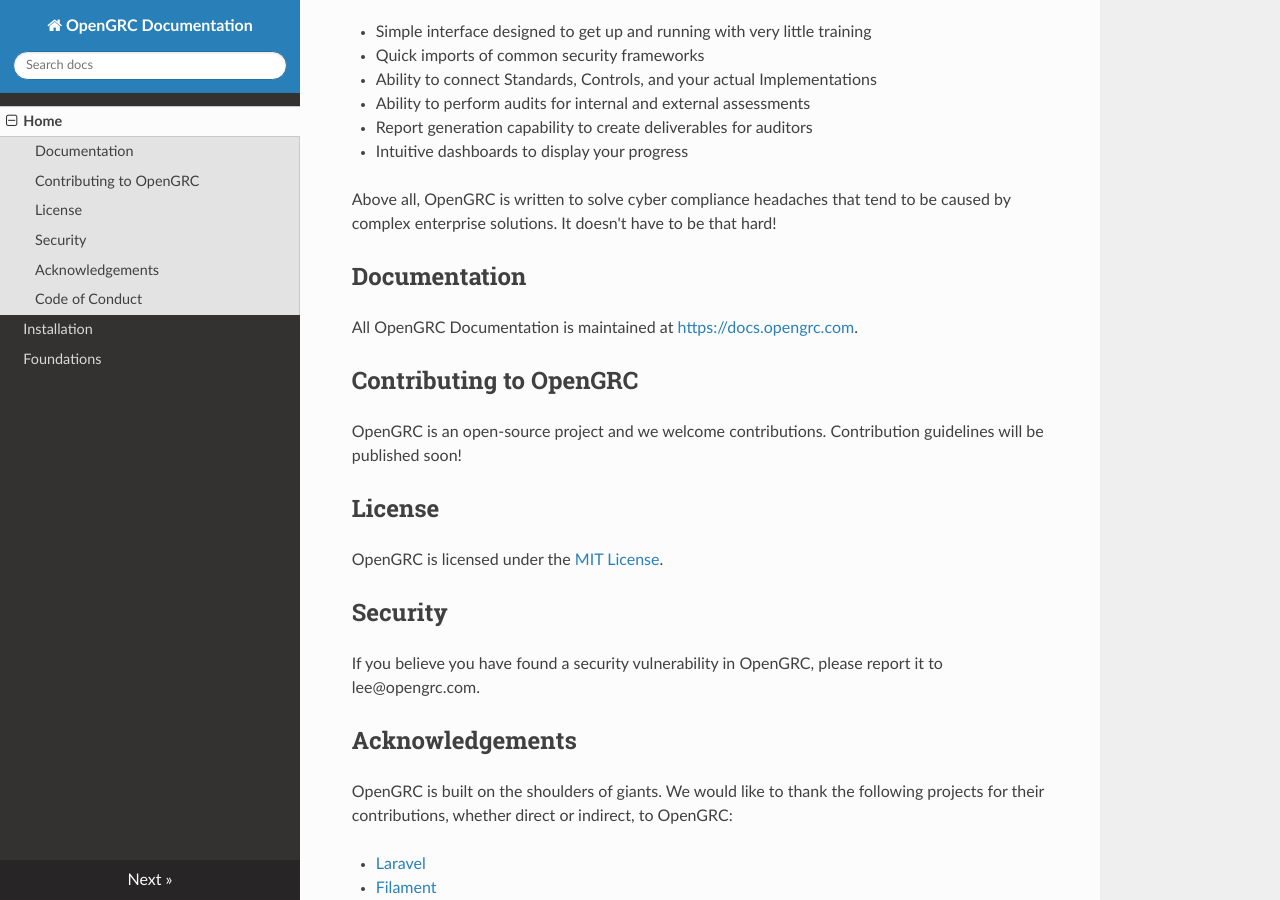
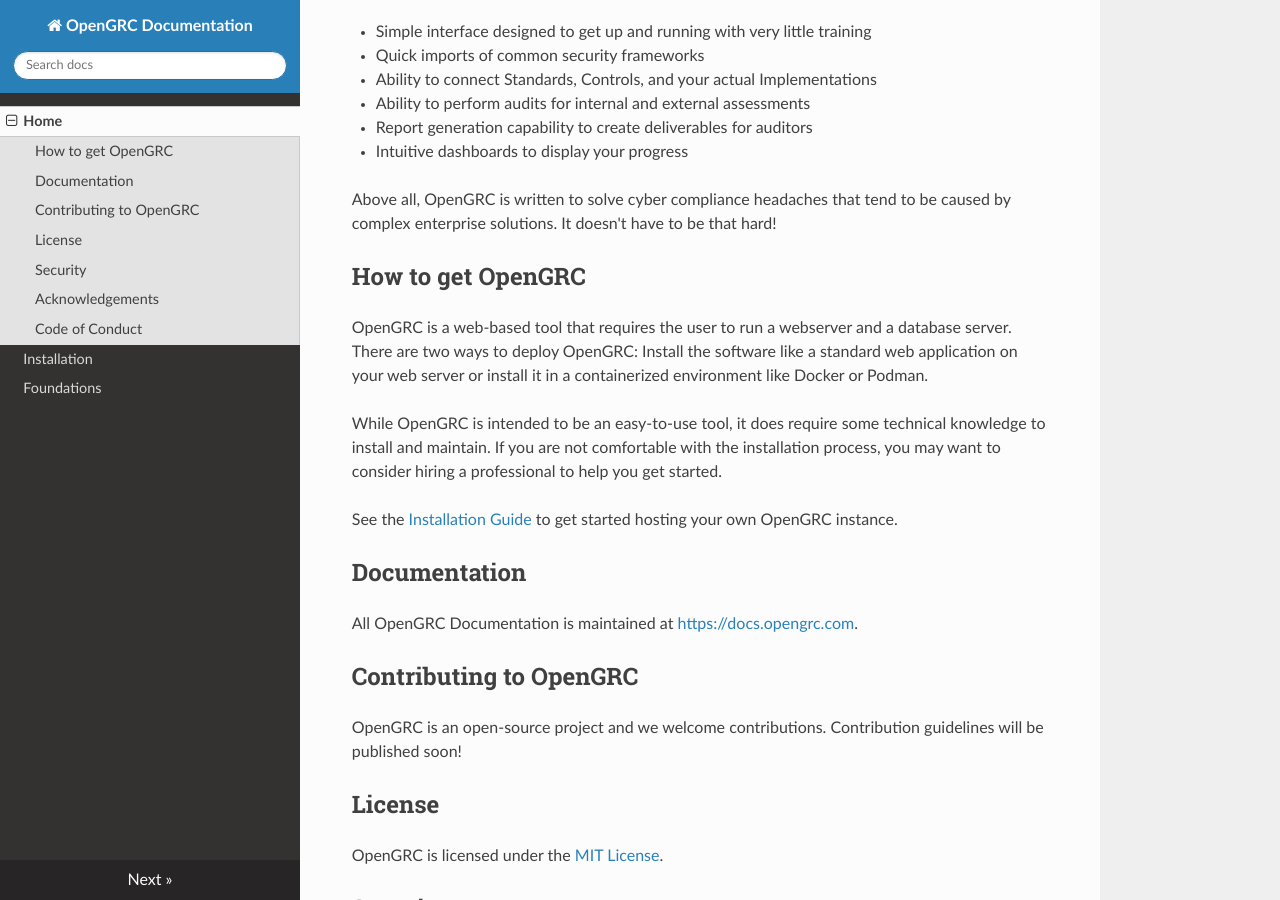
Before and after one commit to LeeMangold/opengrc-docs, an MkDocs documentation site: the page built from docs/index.md, in a window 1280 px wide and 900 px high, scrolled down 540 px. Built offline with MkDocs 1.6.1, drawn with Linux system fonts in a browser that asks for light colours; nearby versions of some CDN libraries.

```diff
--- a/docs/index.md
+++ b/docs/index.md
@@ -14,6 +14,13 @@ OpenGRC is a cyber Governance, Risk, and Compliance web application intended for
 * Intuitive dashboards to display your progress
 
 Above all, OpenGRC is written to solve cyber compliance headaches that tend to be caused by complex enterprise solutions. It doesn't have to be that hard!
+
+## How to get OpenGRC
+OpenGRC is a web-based tool that requires the user to run a webserver and a database server. There are two ways to deploy OpenGRC: Install the software like a standard web application on your web server or install it in a containerized environment like Docker or Podman.
+
+While OpenGRC is intended to be an easy-to-use tool, it does require some technical knowledge to install and maintain. If you are not comfortable with the installation process, you may want to consider hiring a professional to help you get started.
+
+See the [Installation Guide](/installation) to get started hosting your own OpenGRC instance.
 
 ## Documentation
 All OpenGRC Documentation is maintained at [https://docs.opengrc.com](https://docs.opengrc.com).
```
